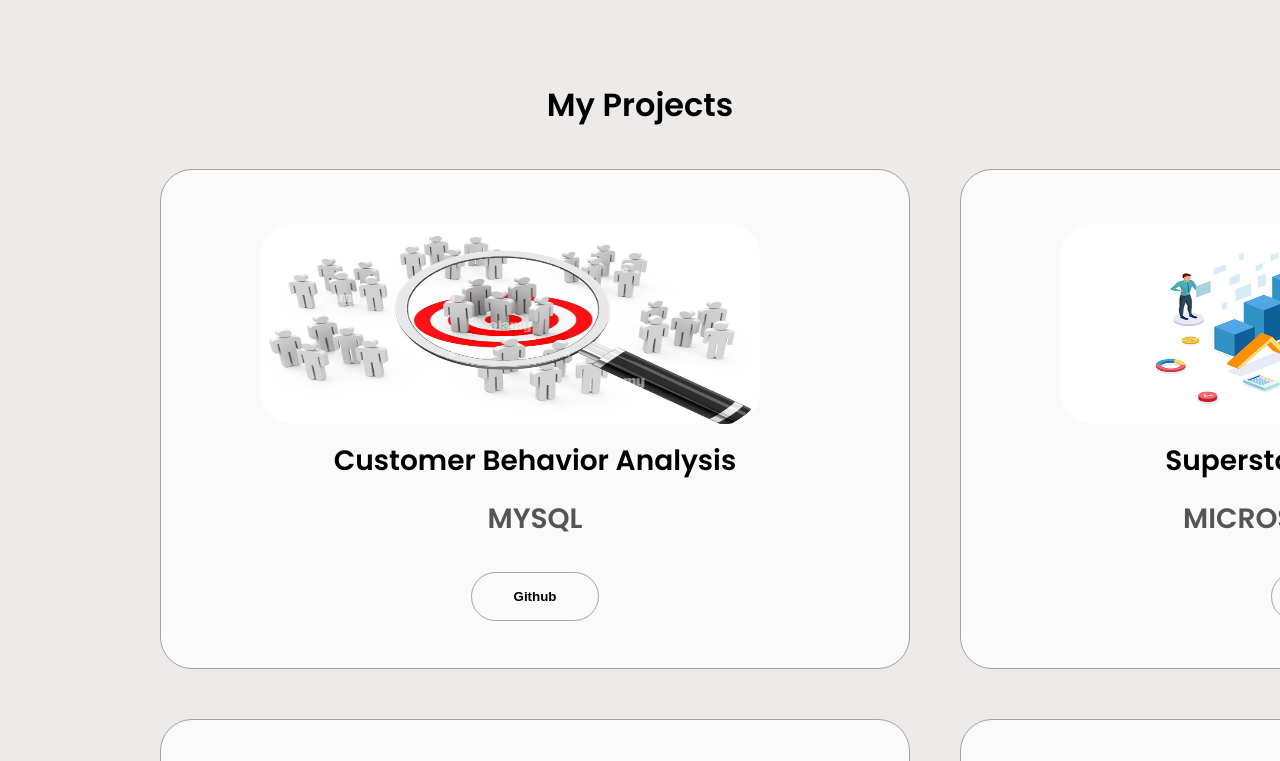
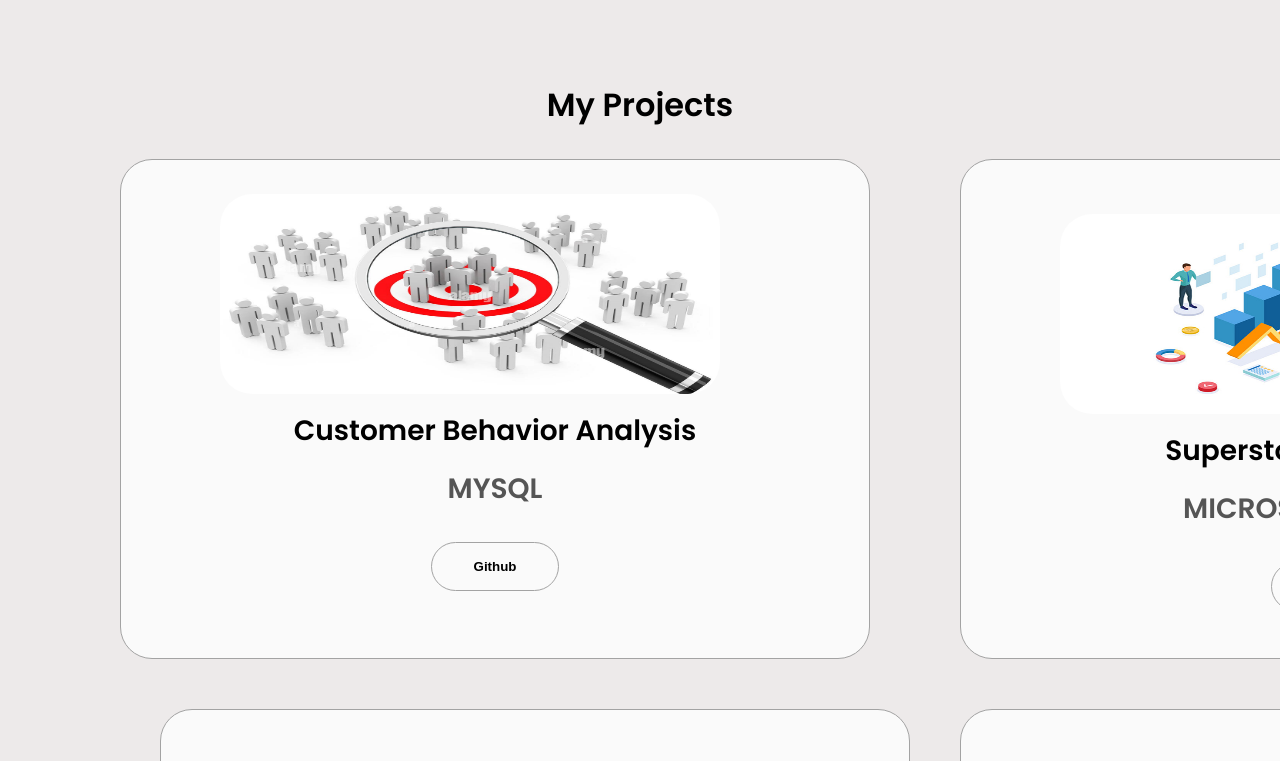
Before and after one commit to yashikaaaaaa05/Portfolio-Website, a plain HTML site: page index.html in a window 1280 px wide. Shown: the part 1960-2721 px from the top of the page. Drawn offline with Linux system fonts and the light colour scheme.

Commit message:
Update index.html

```diff
--- a/index.html
+++ b/index.html
@@ -232,9 +232,9 @@
     </section>
     <section id="projects">
       <h1 class="title" style="margin-top: 50px;">My Projects</h1>
-      <div class="project-details-container" style="margin-top: 20px;">
-          <div class="project-container color-container" style="margin-left:140px;">
-            <div class="article-container" style="margin-top: 30px;">
+      <div class="project-details-container" style="margin-top: 10px;">
+          <div class="project-container color-container" style="margin-left:100px;">
+            <div class="article-container" style="margin-top: 10px;">
               <img
                 src="./assets/Project1.jpg"
                 alt="CUSTOMER BEHAVIOR ANALYSIS USING SQL"
```
